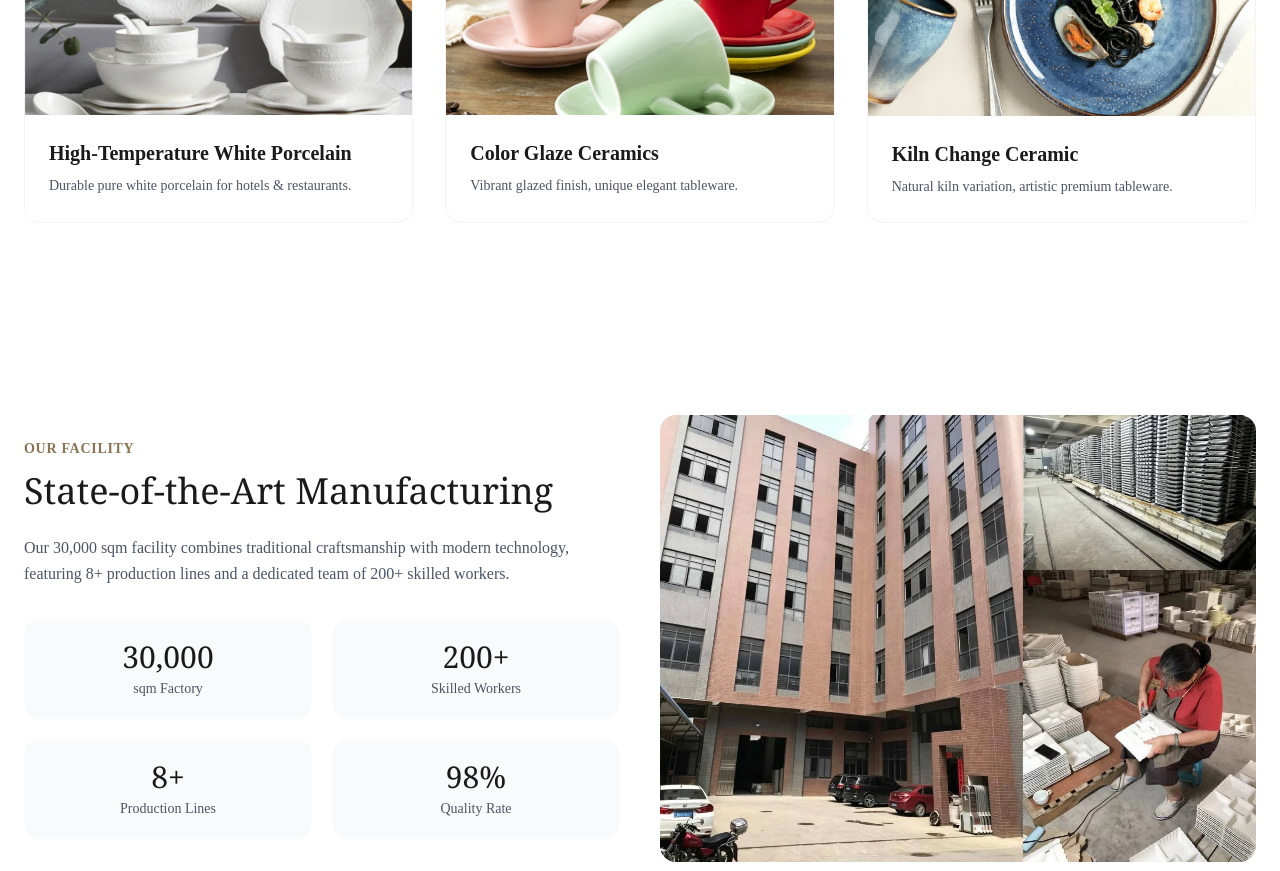
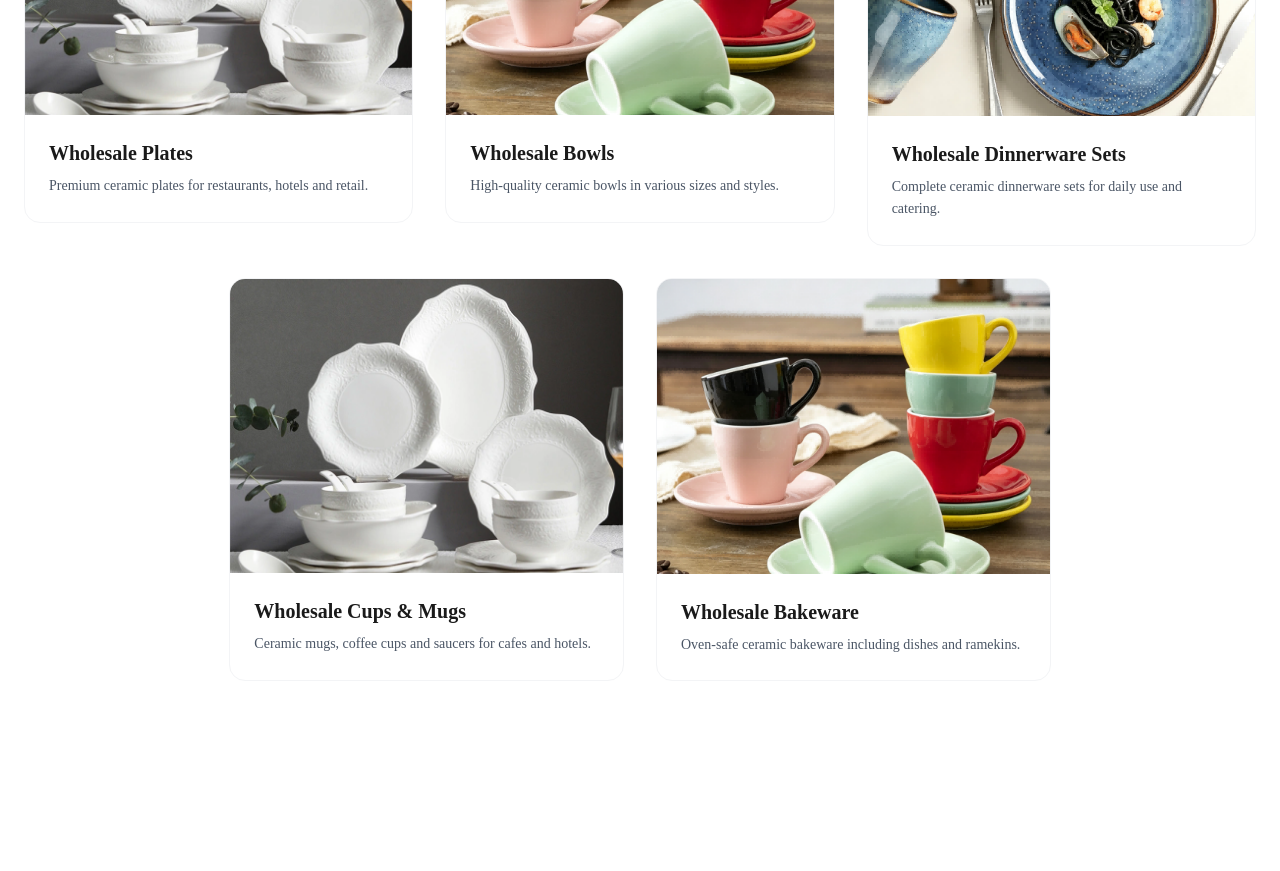
Before and after one commit to ADA-Ceramics/Ada-Ceramics-260525, a Next.js app: page /about in a window 1280 px wide. Shown: the part 1320-2191 px from the top of the page. Built offline with nearby package versions, Linux system fonts and the light colour scheme.

Commit message:
feat: update category info and adjust home layout
Update CATEGORY_INFO and sync categories in navigation and homepage layout.

```diff
--- a/app/[locale]/page.tsx
+++ b/app/[locale]/page.tsx
@@ -10,25 +10,39 @@ export const metadata: Metadata = {
 
 const fixedCategories = [
   {
-    name: "High-Temperature White Porcelain",
-    description: "Durable pure white porcelain for hotels & restaurants.",
+    name: "Wholesale Plates",
+    description: "Premium ceramic plates for restaurants, hotels and retail.",
     image: "/alice.webp",
-    alt: "wholesale white porcelain tableware for hotel restaurant",
-    slug: "high-temperature-white",
+    alt: "wholesale ceramic plates dinner plates dessert plates",
+    slug: "plates",
   },
   {
-    name: "Color Glaze Ceramics",
-    description: "Vibrant glazed finish, unique elegant tableware.",
+    name: "Wholesale Bowls",
+    description: "High-quality ceramic bowls in various sizes and styles.",
     image: "/color-glaze.webp",
-    alt: "custom printed ceramic mug wholesale bulk order",
-    slug: "color-glaze-ceramic",
+    alt: "wholesale ceramic bowls soup bowls salad bowls",
+    slug: "bowls",
   },
   {
-    name: "Kiln Change Ceramic",
-    description: "Natural kiln variation, artistic premium tableware.",
+    name: "Wholesale Dinnerware Sets",
+    description: "Complete ceramic dinnerware sets for daily use and catering.",
     image: "/kiln-transformation.webp",
-    alt: "kiln change artistic ceramic tableware supplier",
-    slug: "kiln-change-ceramic",
+    alt: "wholesale dinnerware sets ceramic tableware sets",
+    slug: "dinnerware-sets",
+  },
+  {
+    name: "Wholesale Cups & Mugs",
+    description: "Ceramic mugs, coffee cups and saucers for cafes and hotels.",
+    image: "/alice.webp",
+    alt: "wholesale ceramic mugs coffee cups saucers",
+    slug: "cups-mugs",
+  },
+  {
+    name: "Wholesale Bakeware",
+    description: "Oven-safe ceramic bakeware including dishes and ramekins.",
+    image: "/color-glaze.webp",
+    alt: "wholesale ceramic bakeware baking dishes ramekins",
+    slug: "bakeware",
   },
 ];
 
--- a/components/home/home-client.tsx
+++ b/components/home/home-client.tsx
@@ -173,13 +173,13 @@ Details: ${formData.details}`;
             </p>
           </div>
 
-          <div className="grid grid-cols-1 sm:grid-cols-2 lg:grid-cols-3 gap-6 md:gap-8">
-            {categories.map((category) => (
+          {/* First row: 3 cards */}
+          <div className="grid grid-cols-1 sm:grid-cols-2 lg:grid-cols-3 gap-6 md:gap-8 mb-6 md:mb-8">
+            {categories.slice(0, 3).map((category) => (
               <Link key={category.slug} href={`/products?category=${category.slug}`} className="no-underline block">
                 <div className="bg-white rounded-2xl overflow-hidden border border-gray-100 transition-all">
                   <div className="relative aspect-[4/3] bg-gray-100">
                     {category.image ? (
-                      // 产品卡片图片替换为 Next.js Image
                       <Image
                         src={category.image}
                         alt={category.alt}
@@ -200,6 +200,37 @@ Details: ${formData.details}`;
                 </div>
               </Link>
             ))}
+          </div>
+
+          {/* Second row: 2 cards centered */}
+          <div className="flex justify-center">
+            <div className="grid grid-cols-1 sm:grid-cols-2 gap-6 md:gap-8 w-full lg:w-2/3">
+              {categories.slice(3, 5).map((category) => (
+                <Link key={category.slug} href={`/products?category=${category.slug}`} className="no-underline block">
+                  <div className="bg-white rounded-2xl overflow-hidden border border-gray-100 transition-all">
+                    <div className="relative aspect-[4/3] bg-gray-100">
+                      {category.image ? (
+                        <Image
+                          src={category.image}
+                          alt={category.alt}
+                          fill
+                          className="object-cover"
+                          sizes="(max-width: 640px) 100vw, (max-width: 1024px) 50vw, 33vw"
+                        />
+                      ) : (
+                        <div className="w-full h-full flex items-center justify-center text-gray-400">
+                          <Package size={48} />
+                        </div>
+                      )}
+                    </div>
+                    <div className="p-6">
+                      <h3 className="text-xl font-semibold text-[#1a1a1a] mb-2">{category.name}</h3>
+                      <p className="text-gray-600 text-sm leading-relaxed">{category.description}</p>
+                    </div>
+                  </div>
+                </Link>
+              ))}
+            </div>
           </div>
         </div>
       </section>
--- a/lib/supabase/types.ts
+++ b/lib/supabase/types.ts
@@ -25,18 +25,26 @@ export interface ProductCategory {
   description: string
 }
 
-// 分类信息（已删除重复项，只剩下 3 个正确项目）
+// 分类信息（5个一级产品分类）
 export const CATEGORY_INFO: Record<string, { name: string; description: string }> = {
-  'high-temp-white-porcelain': {
-    name: 'High-Temperature White Porcelain',
-    description: 'Premium white porcelain fired at high temperatures for exceptional durability and elegant appearance.',
+  'plates': {
+    name: 'Wholesale Plates',
+    description: 'Premium ceramic plates for restaurants, hotels and retail. Dinner plates, dessert plates, soup plates and serving plates.',
   },
-  'color-glaze': {
-    name: 'Color Glaze Ceramic',
-    description: 'Vibrant color glazed ceramics with rich, lasting colors and unique finishes.',
+  'bowls': {
+    name: 'Wholesale Bowls',
+    description: 'High-quality ceramic bowls in various sizes. Soup bowls, salad bowls, ramen bowls and snack bowls.',
   },
-  'kiln-change-ceramic': {
-    name: 'Kiln Change Ceramic',
-    description: 'Artistic kiln transformation ceramics with natural, unpredictable color patterns.',
+  'dinnerware-sets': {
+    name: 'Wholesale Dinnerware Sets',
+    description: 'Complete ceramic dinnerware sets for daily use and restaurant catering. Customizable combinations available.',
+  },
+  'cups-mugs': {
+    name: 'Wholesale Cups & Mugs',
+    description: 'Ceramic mugs, coffee cups and saucers, water cups. Perfect for cafes, hotels and promotional gifts.',
+  },
+  'bakeware': {
+    name: 'Wholesale Bakeware',
+    description: 'Oven-safe ceramic bakeware including baking dishes, ramekins, pie plates and pizza plates.',
   },
 }
```
